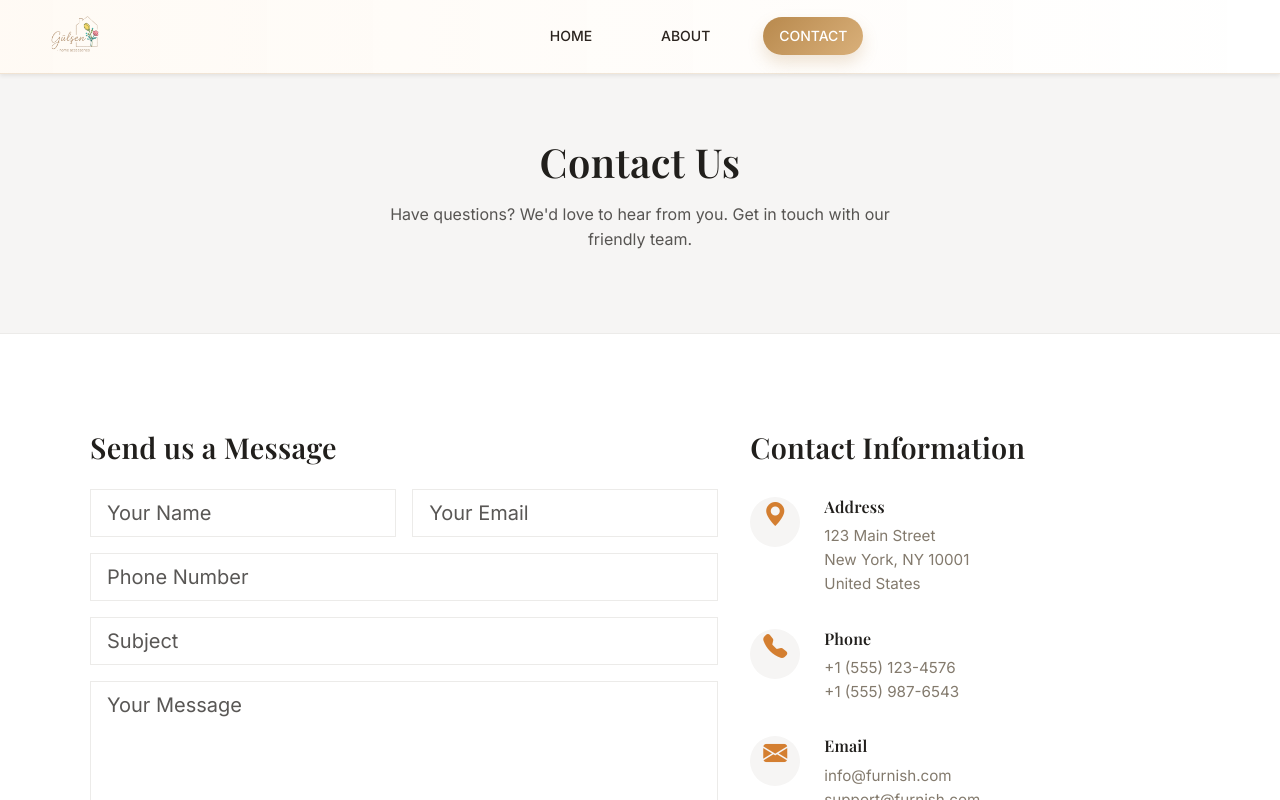
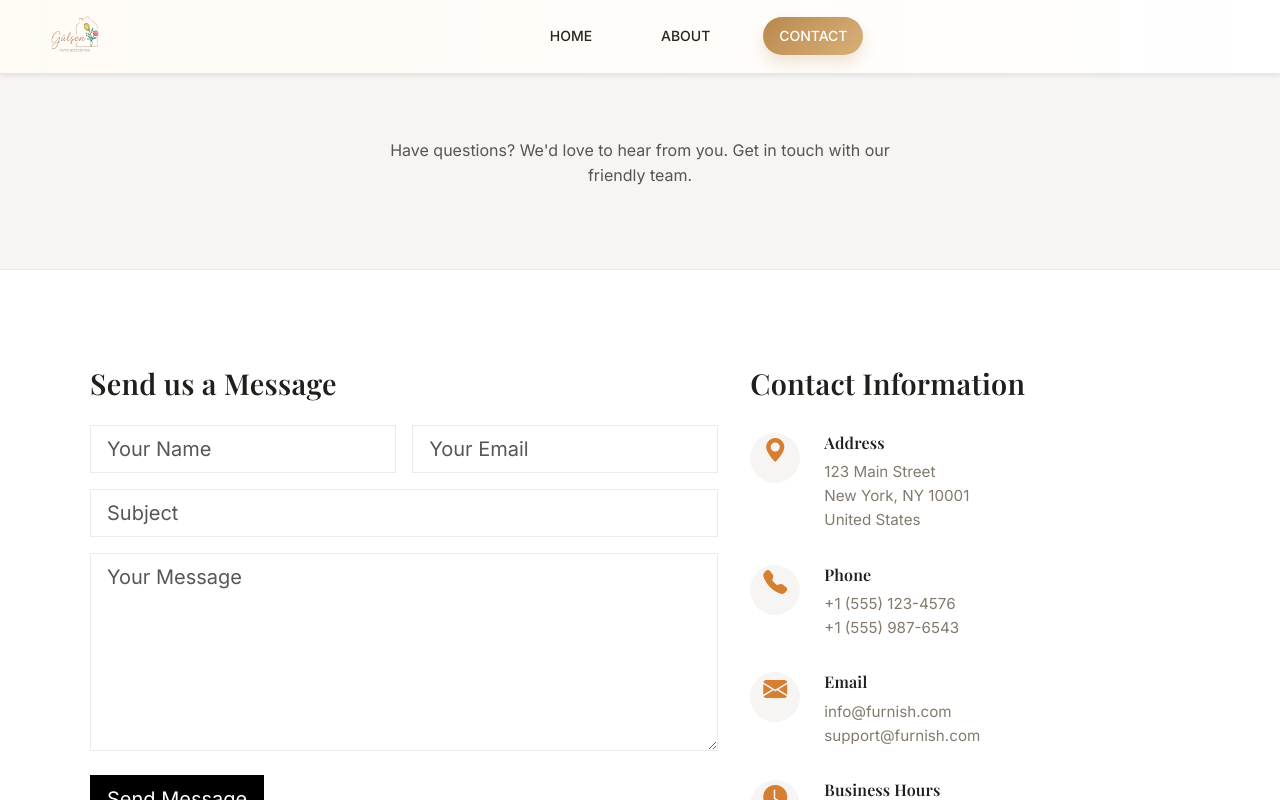
Before and after one commit to moustafaramadan/furnish-react-app, a React (Vite) app: page /contact in a window 1280 px wide. Shown: the top 800 px of the page. Built offline with nearby package versions, Linux system fonts and the light colour scheme.

Commit message:
Remove newsletter section, simplify contact page, and clean footer divider

```diff
--- a/src/components/layout/Footer.jsx
+++ b/src/components/layout/Footer.jsx
@@ -43,8 +43,6 @@ function Footer() {
           </div>
         </div>
 
-        <hr className="border-secondary" />
-
         <div className="row align-items-center">
           <div className="col-md-6 text-muted">
             <p className="mb-0">
--- a/src/pages/Contact.jsx
+++ b/src/pages/Contact.jsx
@@ -40,7 +40,6 @@ function Contact() {
         <div className="container">
           <div className="row justify-content-center">
             <div className="col-lg-6">
-              <h1 className="display-5 mb-3">Contact Us</h1>
               <p className="text-muted lead">
                 Have questions? We'd love to hear from you. Get in touch with
                 our friendly team.
@@ -89,17 +88,6 @@ function Contact() {
                         required
                       />
                     </div>
-                  </div>
-
-                  <div className="mb-3">
-                    <input
-                      type="tel"
-                      name="phone"
-                      className="form-control form-control-lg"
-                      placeholder="Phone Number"
-                      value={formData.phone}
-                      onChange={handleChange}
-                    />
                   </div>
 
                   <div className="mb-3">
--- a/src/pages/Home.jsx
+++ b/src/pages/Home.jsx
@@ -1,7 +1,6 @@
 import HeroSlider from "../components/home/HeroSlider";
 import ProductsSection from "../components/home/ProductsSection";
 import TestimonialSection from "../components/home/TestimonialSection";
-import NewsletterSection from "../components/home/NewsletterSection";
 
 function Home() {
   return (
@@ -9,7 +8,6 @@ function Home() {
       <HeroSlider />
       <ProductsSection />
       <TestimonialSection />
-      <NewsletterSection />
     </div>
   );
 }
```
